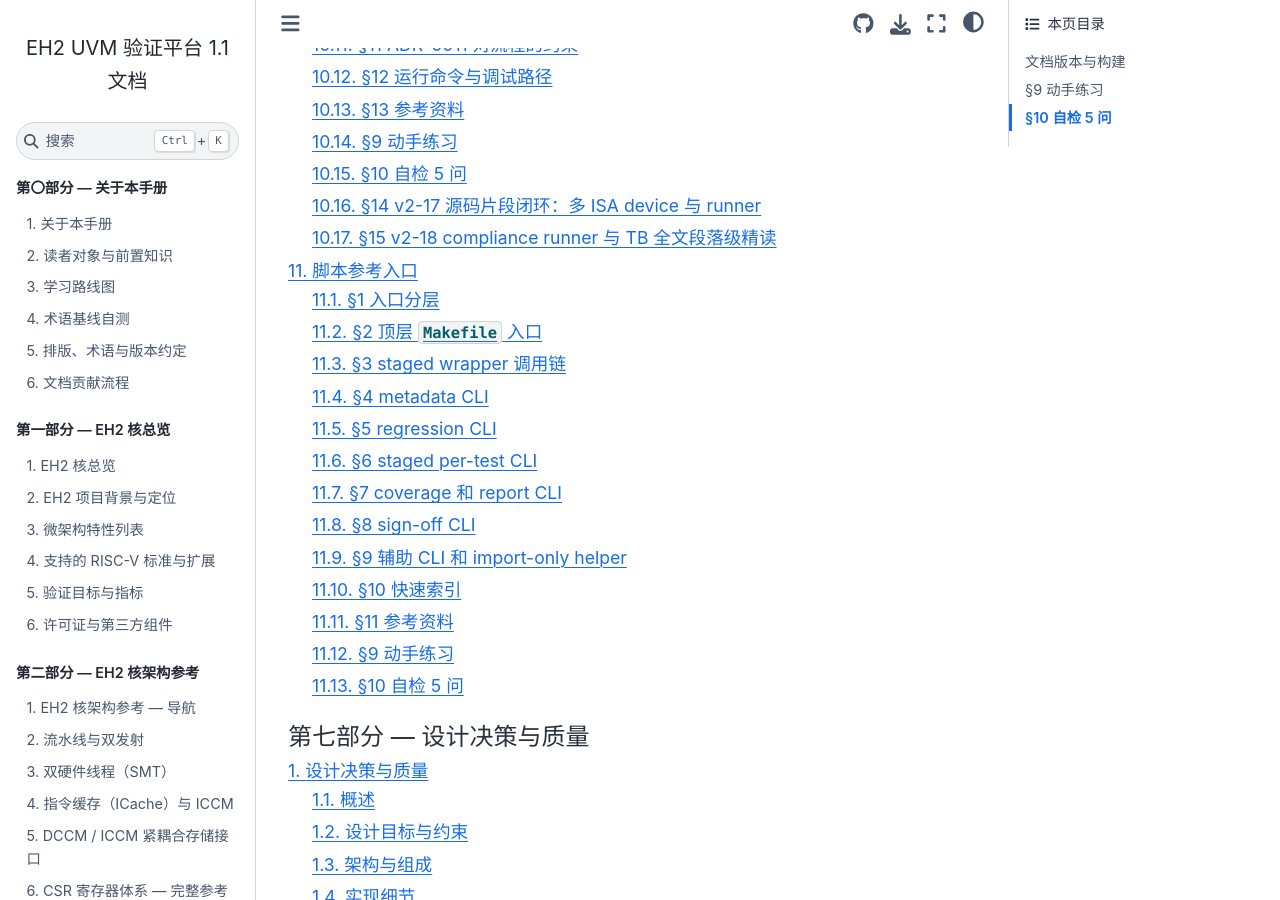
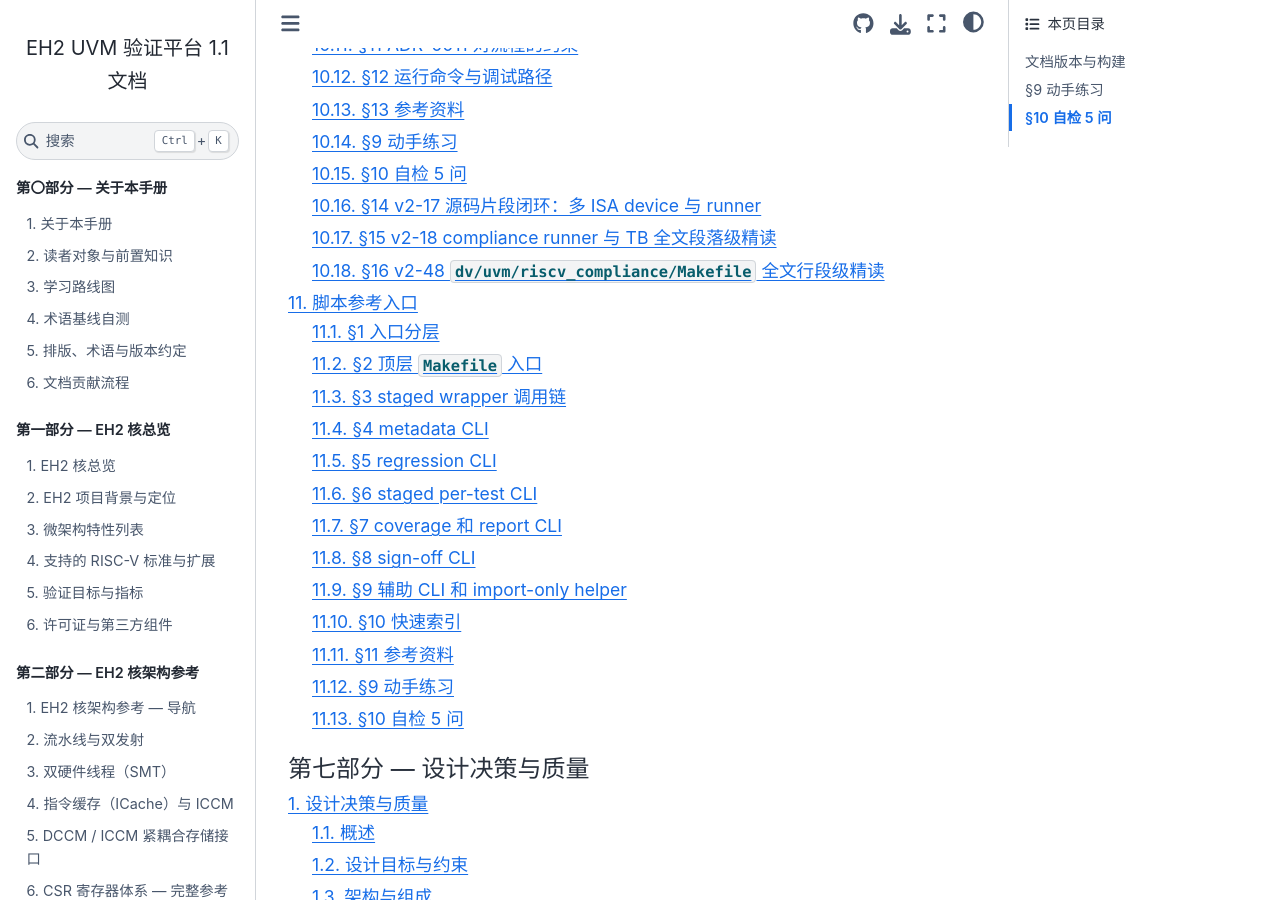
Before and after one commit to bzambition/eh2-veri, a Sphinx documentation site: the page built from docs/sphinx_cn/source/index.rst, in a window 1280 px wide and 900 px high, scrolled down 37530 px. Built offline with Sphinx 7.4.7 and the Sphinx Book theme 1.1.4, drawn with Linux system fonts in a browser that asks for light colours; pages that are not in the unit, such as notebooks, are missing from menus; part of the change alters nothing that is shown.

Commit message:
docs(sphinx_cn): v2-48 RISC-V compliance Makefile 行段级精读

```diff
--- a/docs/sphinx_cn/source/06_flows/compliance_flow.rst
+++ b/docs/sphinx_cn/source/06_flows/compliance_flow.rst
@@ -3369,3 +3369,60 @@ Python runner 决定 compile/run/compare/report，SystemVerilog TB 决定 standa
   artifact 读取比较输入。
 * L593-L613：收尾逻辑与 ``endmodule``。任何新增端口或 memory map 改动，都必须同步
   runner、device linker script 和本 TB。
+
+§16  v2-48 ``dv/uvm/riscv_compliance/Makefile`` 全文行段级精读
+---------------------------------------------------------------
+
+本节补齐 RISC-V compliance 子目录 Makefile 的全文源码。它是 make 层控制面：上游顶层
+``Makefile`` 只负责委托，真正的单 ISA 运行、全 suite 批量、dry-run/list-tests、standalone
+TB 编译和 legacy 单测 hex 构建都在这里转发到 Python runner 或 VCS/GCC 命令。
+
+.. literalinclude:: ../../../../dv/uvm/riscv_compliance/Makefile
+   :language: make
+   :linenos:
+   :caption: dv/uvm/riscv_compliance/Makefile:全文
+
+逐段精读：
+
+* L1-L20：文件头说明该 Makefile 编译 riscv-compliance tests、通过 ``simv`` 运行、捕获
+  signature，并与 reference output 做 byte-by-byte 比较。usage 列出单 ISA、全 suite、
+  standalone TB 编译和 clean 入口；prerequisites 明确需要 RISC-V GCC、``build/simv`` 和外部
+  riscv-compliance framework。
+* L22-L31：``SHELL`` 固定为 bash；``EH2_ROOT`` 默认从当前目录向上三级得到仓库根；
+  ``COMPLIANCE_FW`` 默认是 ``/home/host/riscv-compliance``；``WORK_DIR`` 默认在子目录
+  ``work`` 下；工具链前缀和默认 ISA 分别是 ``riscv32-unknown-elf-`` 与 ``rv32i``。
+* L33-L44：``SUPPORTED_ISAS`` 白名单包括 ``rv32i``、``rv32im``、``rv32imc``、``rv32Zicsr`` 和
+  ``rv32Zifencei``；``KNOWN_FAIL_ISAS`` 记录当前已知失败 suite。``SIMV`` 默认指向
+  ``$(EH2_ROOT)/build/simv``，``RUNNER`` 指向本目录的 ``scripts/run_compliance.py``。
+* L46-L50：``.PHONY`` 声明当前 Makefile 的主要入口。它包含 ``compile-compliance-tb`` 和
+  ``list-tests``，避免同名文件影响目标执行。
+* L52-L63：``compliance`` target 首先检查 ``$(SIMV)`` 是否存在；缺失时提示用户在仓库根执行
+  ``make compile`` 并退出。检查通过后调用 Python runner，传入 ``--isa``、``--simv`` 和
+  ``--output $(WORK_DIR)/$(RISCV_ISA)``，并按 ``VERBOSE`` 可选追加 ``--verbose``。
+* L64-L78：``compliance-all`` 遍历 ``SUPPORTED_ISAS``，逐个递归调用 ``$(MAKE) compliance
+  RISCV_ISA=$$isa``。任一 suite 失败会把 shell 局部变量 ``failed`` 置 1，最后只打印 known-fail
+  提示，没有在这段逻辑里显式 ``exit 1``。
+* L79-L85：``compliance-compile`` 调 runner 的 ``--dry-run``，用于只编译/枚举不运行仿真；
+  ``list-tests`` 调 ``--list-tests``，用于查看当前 ISA 下 runner 能发现的测试。
+* L87-L100：standalone compliance TB 相关变量。``COMPLIANCE_TB_TOP`` 是
+  ``eh2_compliance_tb``，输出 ``COMPLIANCE_SIMV`` 是 ``build/simv_compliance``；RTL/shared
+  filelist 复用 core UVM 目录下的 ``eh2_rtl.f`` 和 ``eh2_shared.f``。
+* L102-L120：``compile-compliance-tb`` 用 VCS 编译无 UVM 依赖的 standalone TB。命令启用
+  ``-full64``、``-assert svaext``、SystemVerilog、``GTLSIM`` 和 ``RV_BUILD_AXI4``，包含
+  snapshot defines、TB/common include、RTL/shared filelist 和 ``eh2_compliance_tb.sv``，输出
+  ``build/simv_compliance`` 与 compile log。
+* L122-L133：``test-%.hex`` 是旧式手工入口：用 RISC-V GCC 按当前 ``RISCV_ISA``、device linker
+  script、device include 和 external riscv-test-env include 编译单个 upstream ``$*.S``，再用
+  ``objcopy -O verilog`` 生成 hex。它适合手工 bring-up，不是 sign-off runner 的主路径。
+* L135-L140：``clean`` 删除 ``WORK_DIR`` 并打印清理路径。它只清 compliance work 目录，不删除
+  ``build/simv``、``build/simv_compliance``、外部 framework 或 device 源文件。
+
+接口关系：
+
+* 被调用：仓库根 ``make compliance``、``make compliance-all``、``make compliance-compile`` 或
+  用户在 ``dv/uvm/riscv_compliance`` 下直接运行同名目标。
+* 调用：``scripts/run_compliance.py``、递归 ``make``、VCS、RISC-V GCC、``objcopy``、``mkdir``、
+  ``rm``。
+* 共享状态：读取 external ``/home/host/riscv-compliance``、EH2 ``build/simv``、device/linker/TB
+  源码和 filelist；写 ``dv/uvm/riscv_compliance/work/<isa>``、
+  ``build/simv_compliance`` 和 ``build/compliance_tb_compile.log``。
```
Also changed, not shown: docs/sphinx_cn/.progress.md.
